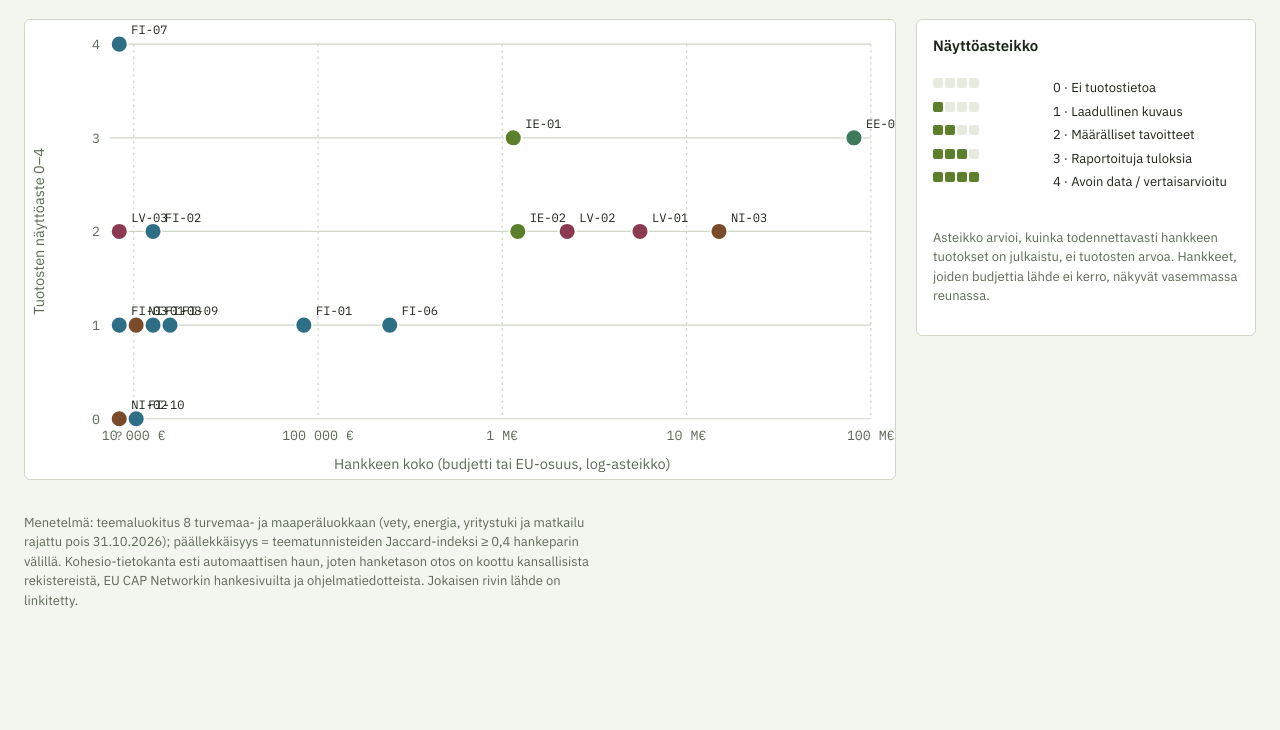
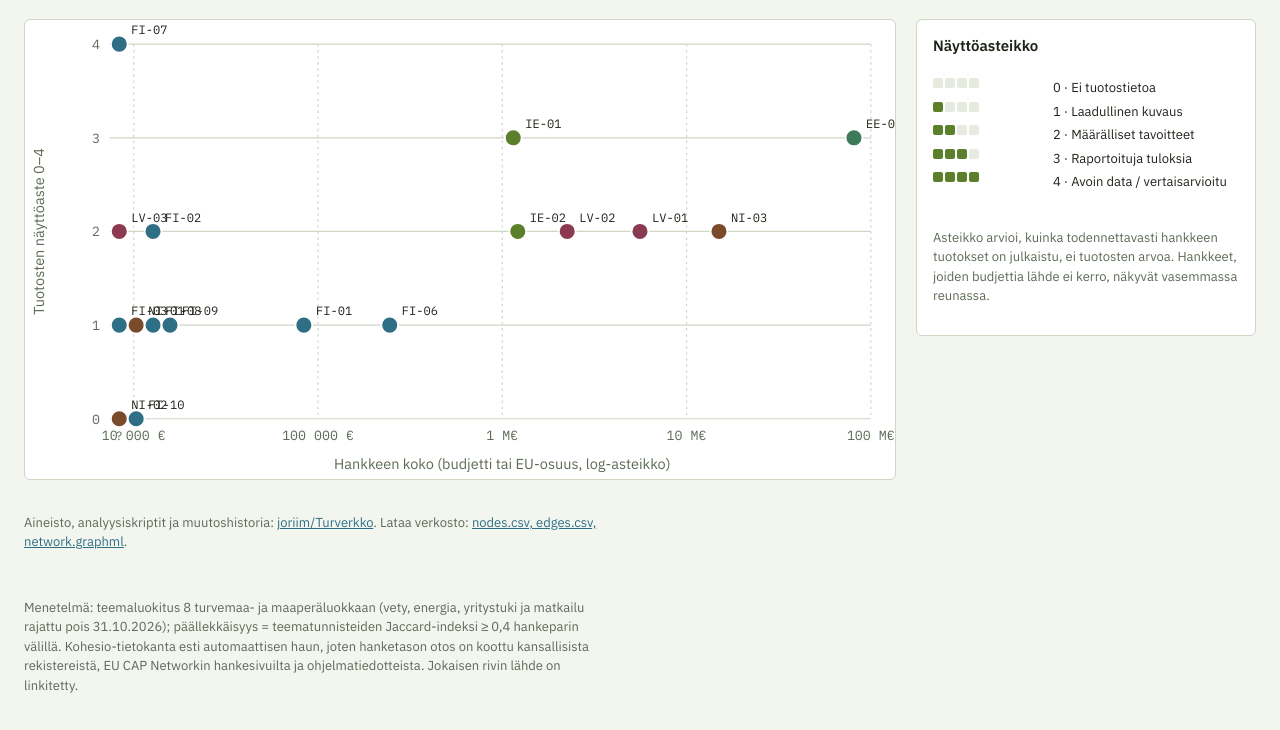
Before and after one commit to joriim/Turverkko, a plain HTML site: page docs/index.html in a window 1280 px wide. Shown: the part 7835-8565 px from the top of the page. Before the commit the page ends 8514 px from the top, so only its background shows below. Drawn offline with nearby package versions, Linux system fonts and the light colour scheme.

Commit message:
Repon osoite joriim/Turverkko
Co-Authored-By: Claude Opus 5.5 <noreply@anthropic.com>
Claude-Session: https://claude.ai/code/session_01EazDWH8KNHJA63gGksWcjR

```diff
--- a/docs/index.html
+++ b/docs/index.html
@@ -178,6 +178,8 @@ a{color:var(--water)}
   <section id="view-prog" hidden>
     <div class="tablebox"><table id="prog"></table></div>
   </section>
+
+  <p class="note">Aineisto, analyysiskriptit ja muutoshistoria: <a href="https://github.com/joriim/Turverkko" target="_blank" rel="noopener">joriim/Turverkko</a>. Lataa verkosto: <a href="https://github.com/joriim/Turverkko/tree/main/data" target="_blank" rel="noopener">nodes.csv, edges.csv, network.graphml</a>.</p>
   <p class="note">Menetelmä: teemaluokitus 8 turvemaa- ja maaperäluokkaan (vety, energia, yritystuki ja matkailu rajattu pois 31.10.2026); päällekkäisyys = teematunnisteiden Jaccard-indeksi ≥ 0,4 hankeparin välillä. Kohesio-tietokanta esti automaattisen haun, joten hanketason otos on koottu kansallisista rekistereistä, EU CAP Networkin hankesivuilta ja ohjelmatiedotteista. Jokaisen rivin lähde on linkitetty.</p>
 </div>
 
```
Also changed, not shown: site/repo.txt, 2 other files.
